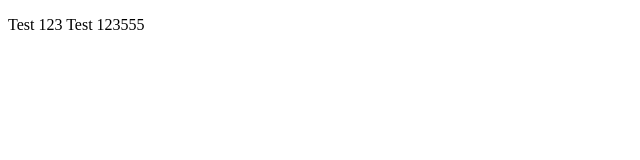
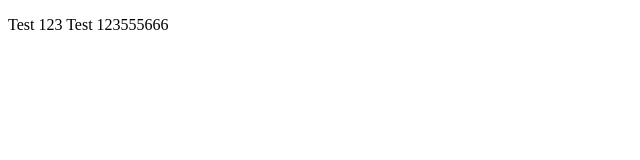
Before and after one commit to DoobGoob/DoobGoob.github.io, a plain HTML site: page index.html in a window 1280 px wide. Shown: the full height of the page, 0-640 px from the left. Drawn offline with Linux system fonts and the light colour scheme.

Commit message:
added 666

```diff
--- a/index.html
+++ b/index.html
@@ -7,6 +7,6 @@
   </head>
   <body>
     <p></p>
-    Test 123 Test 123555
+    Test 123 Test 123555666
   </body>
 </html>
```
